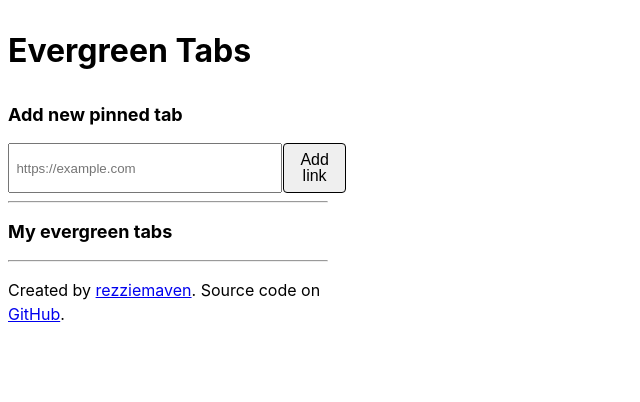
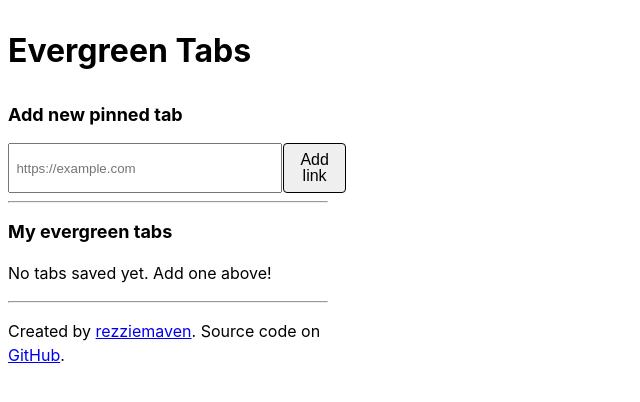
Before and after one commit to rezziemaven/evergreen-tabs, a Preact app: page / in a window 1280 px wide. Shown: the top 402 px of the page, without its empty margins (0-640 px from the left). Built offline with nearby package versions, Linux system fonts and the light colour scheme.

Commit message:
Render list of links

```diff
--- a/src/app.jsx
+++ b/src/app.jsx
@@ -74,6 +74,21 @@ export function App() {
       <hr />
       <section className="evergreen-tabs">
         <h2>My evergreen tabs</h2>
+        {!links.length ? (
+          <p>No tabs saved yet. Add one above!</p>
+        ) : (
+          <>
+            <ul className="list">
+              {links.map((link) => (
+                <LinkListItem
+                  id={link.id}
+                  url={link.url}
+                  onRemove={removeLink}
+                />
+              ))}
+            </ul>
+          </>
+        )}
       </section>
       <section id="footer">
         <hr />
```
